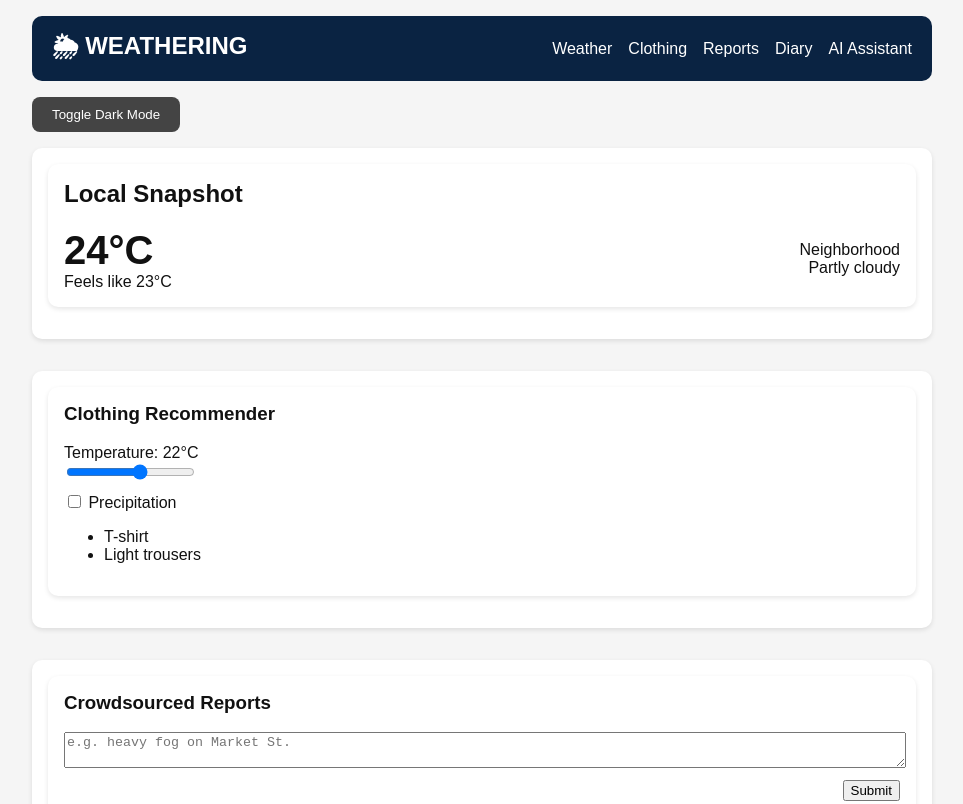
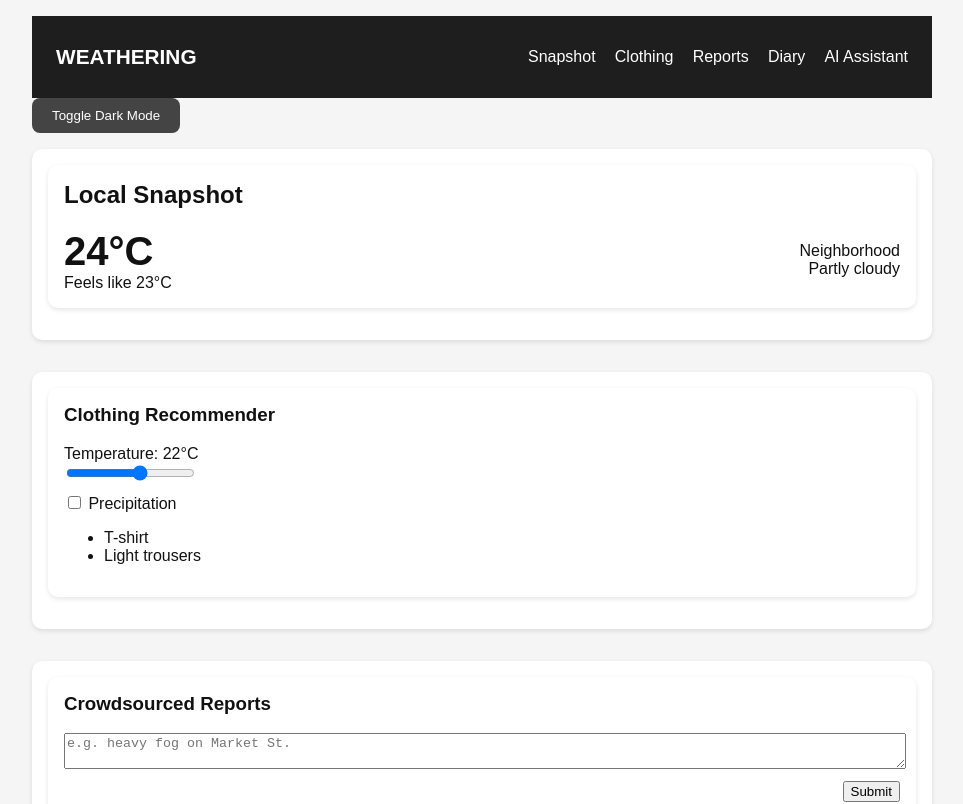
Before and after one commit to Sawana47/weathering-frontend, a React (Vite) app: page / in a window 1280 px wide. Shown: the top 804 px of the page, without its empty margins (158-1121 px from the left). Built offline with nearby package versions, Linux system fonts and the light colour scheme; no server answers.

Commit message:
Update Navbar.jsx

```diff
--- a/src/Navbar.jsx
+++ b/src/Navbar.jsx
@@ -1,24 +1,18 @@
+import React from "react";
+import "./navbar.css";
+
 export default function Navbar() {
   return (
-    <nav style={{
-      display: "flex",
-      justifyContent: "space-between",
-      alignItems: "center",
-      padding: "12px 20px",
-      background: "#0a2342",
-      color: "white",
-      borderRadius: "10px",
-      marginBottom: "16px"
-    }}>
-      <h2 style={{ margin: 0 }}>🌦 WEATHERING</h2>
+    <nav className="nav">
+      <div className="nav-logo">WEATHERING</div>
 
-      <div style={{ display: "flex", gap: "16px" }}>
-        <a href="#weather" style={{ color: "white", textDecoration: "none" }}>Weather</a>
-        <a href="#clothing" style={{ color: "white", textDecoration: "none" }}>Clothing</a>
-        <a href="#reports" style={{ color: "white", textDecoration: "none" }}>Reports</a>
-        <a href="#diary" style={{ color: "white", textDecoration: "none" }}>Diary</a>
-        <a href="#assistant" style={{ color: "white", textDecoration: "none" }}>AI Assistant</a>
-      </div>
+      <ul className="nav-links">
+        <li><a href="#weather">Snapshot</a></li>
+        <li><a href="#clothes">Clothing</a></li>
+        <li><a href="#reports">Reports</a></li>
+        <li><a href="#diary">Diary</a></li>
+        <li><a href="#ai">AI Assistant</a></li>
+      </ul>
     </nav>
   );
 }
```
